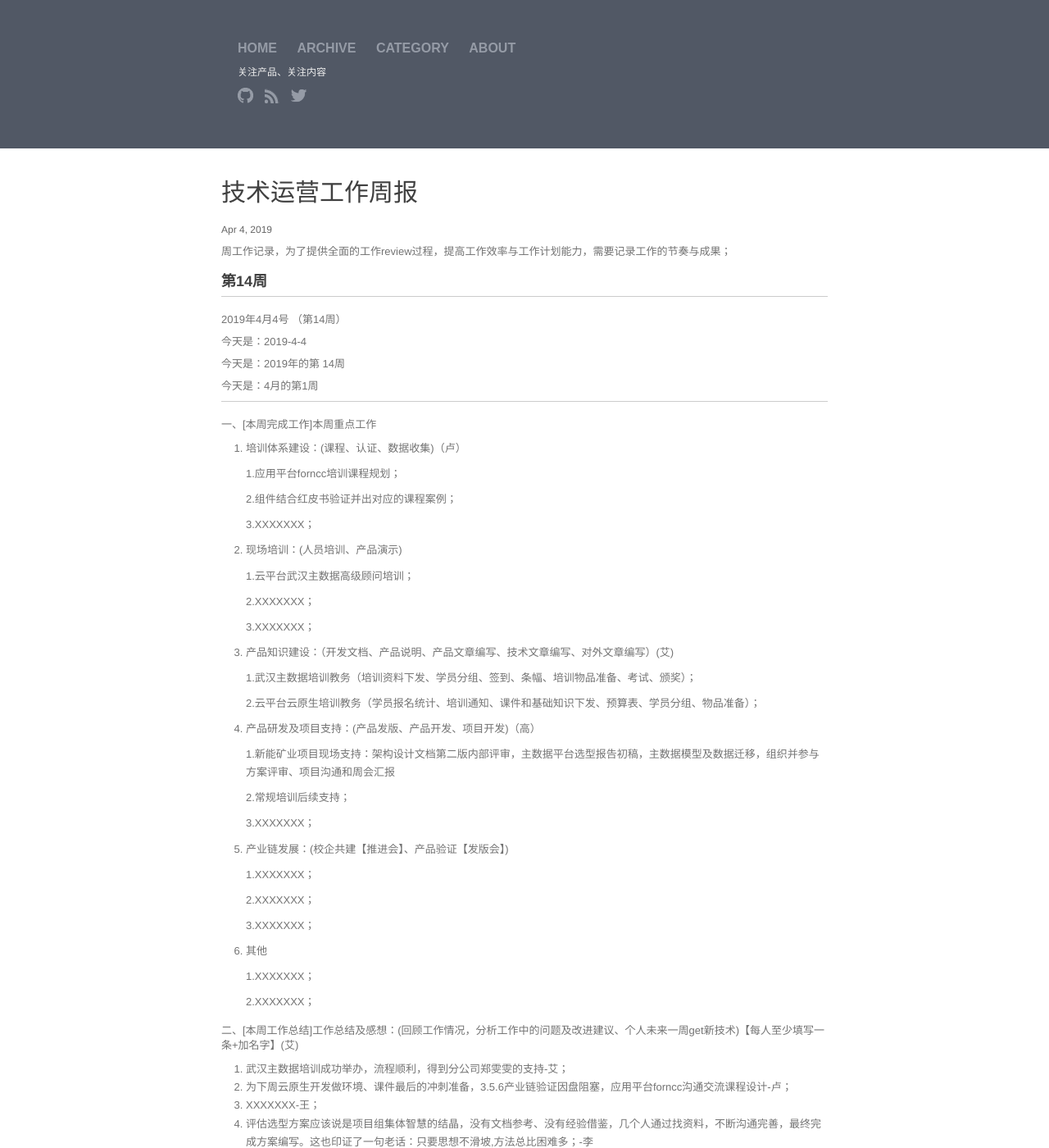
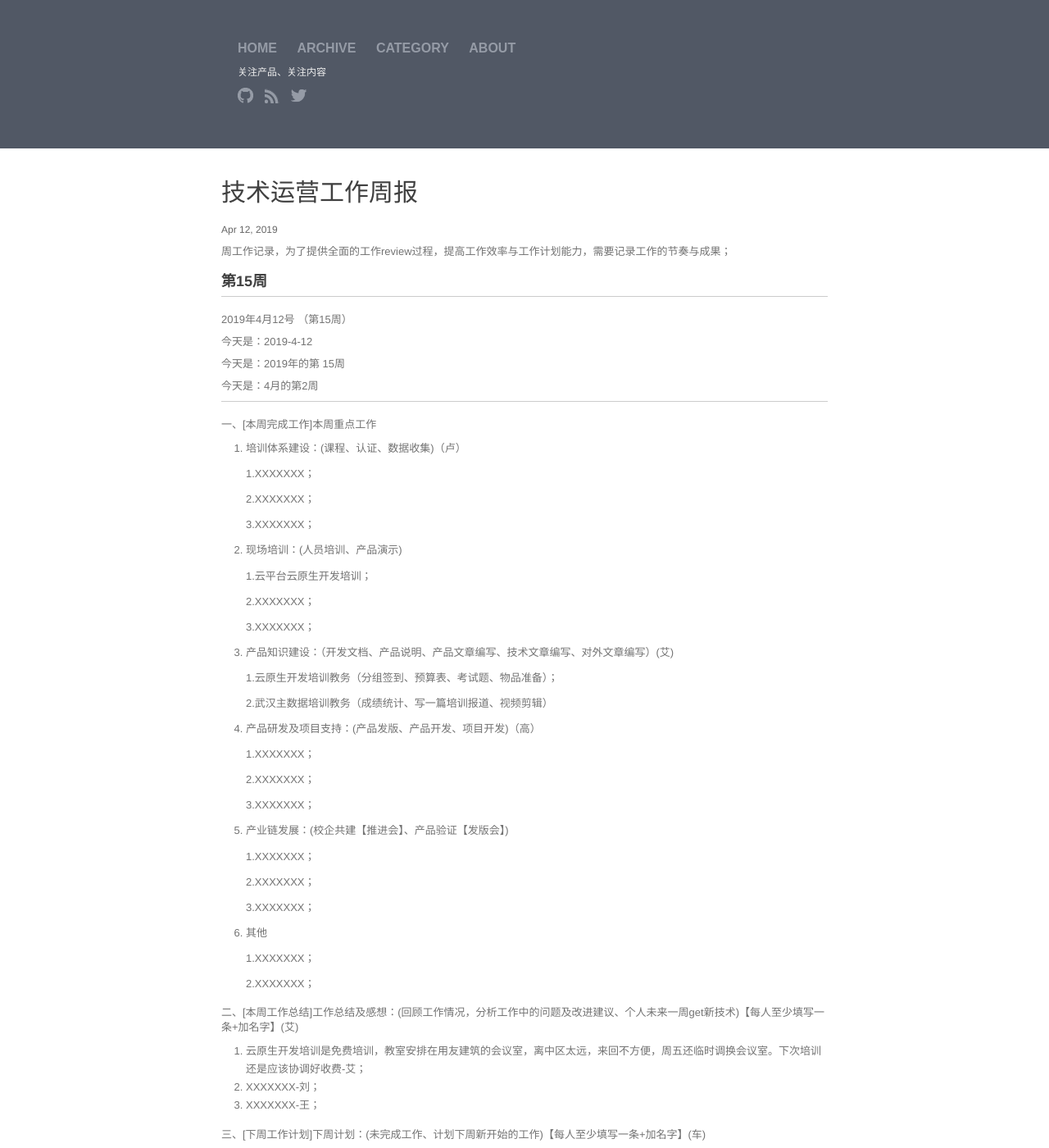
Before and after one commit to walllFlower/blog, a Jekyll site: the page built from _posts/2018-07-17-day_report_cxz.md, in a window 1280 px wide and 1400 px high. Shown: the whole window at 82% size. Built offline with Jekyll 4.4.1, drawn with Linux system fonts in a browser that asks for light colours; comment, search, counter and statistics services are not loaded; some of the changed text lies outside the part shown.

Commit message:
Update 2018-07-17-day_report_cxz.md

```diff
--- a/_posts/2018-07-17-day_report_cxz.md
+++ b/_posts/2018-07-17-day_report_cxz.md
@@ -1,11 +1,87 @@
 ---
 layout: post
 title:  "技术运营工作周报"
-date:   2019-4-4 14:57:32
+date:   2019-4-12 14:57:32
 categories: 技术运营工作周报
 ---
 
 周工作记录，为了提供全面的工作review过程，提高工作效率与工作计划能力，需要记录工作的节奏与成果；
+
+###  第15周
+
+***
+
+2019年4月12号 （第15周）
+
+今天是：2019-4-12
+
+今天是：2019年的第 15周
+
+今天是：4月的第2周
+
+***
+
+一、[本周完成工作]本周重点工作
+
+1. 培训体系建设：(课程、认证、数据收集)（卢）
+
+    1.XXXXXXX；
+
+    2.XXXXXXX；
+
+    3.XXXXXXX；
+
+2. 现场培训：(人员培训、产品演示)
+
+    1.云平台云原生开发培训；
+
+    2.XXXXXXX；
+
+    3.XXXXXXX；
+
+3. 产品知识建设：（开发文档、产品说明、产品文章编写、技术文章编写、对外文章编写）(艾)
+
+    1.云原生开发培训教务（分组签到、预算表、考试题、物品准备）；
+
+    2.武汉主数据培训教务（成绩统计、写一篇培训报道、视频剪辑）
+
+
+4. 产品研发及项目支持：(产品发版、产品开发、项目开发)（高）
+
+    1.XXXXXXX；
+
+    2.XXXXXXX；
+
+    3.XXXXXXX；
+
+5. 产业链发展：(校企共建【推进会】、产品验证【发版会】)
+
+    1.XXXXXXX；
+
+    2.XXXXXXX；
+
+    3.XXXXXXX；
+
+6. 其他
+
+    1.XXXXXXX；
+
+    2.XXXXXXX；
+
+二、[本周工作总结]工作总结及感想：(回顾工作情况，分析工作中的问题及改进建议、个人未来一周get新技术)【每人至少填写一条+加名字】(艾)
+
+1. 云原生开发培训是免费培训，教室安排在用友建筑的会议室，离中区太远，来回不方便，周五还临时调换会议室。下次培训还是应该协调好收费-艾；
+2. XXXXXXX-刘；
+3. XXXXXXX-王；
+
+三、[下周工作计划]下周计划：(未完成工作、计划下周新开始的工作)【每人至少填写一条+加名字】(车)
+
+1. 武汉主数据培训教务、云原生开发培训教务-艾；
+2. XXXXXXX；
+3. XXXXXXX；
+
+
+
 
 ###  第14周
 
```
